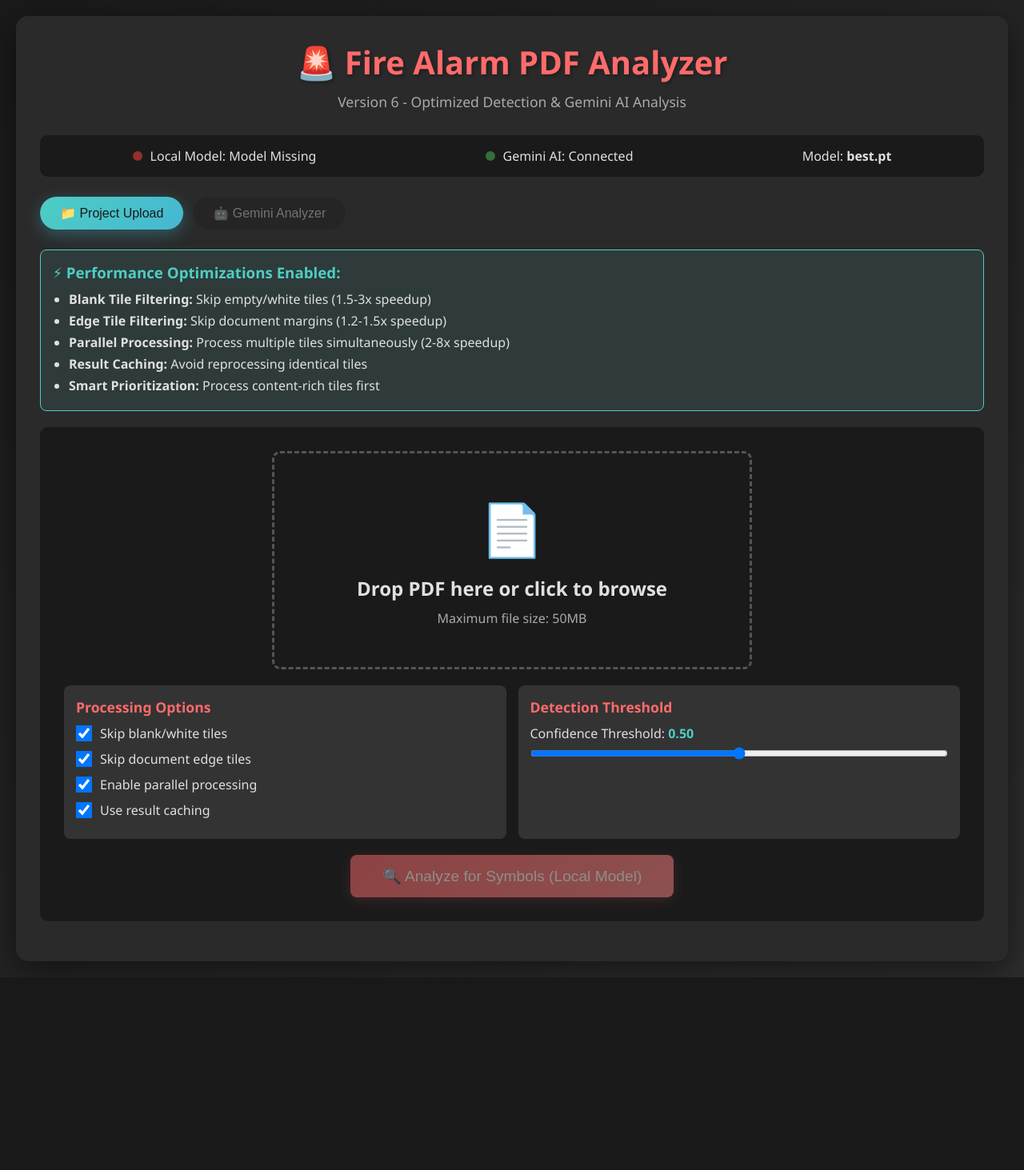
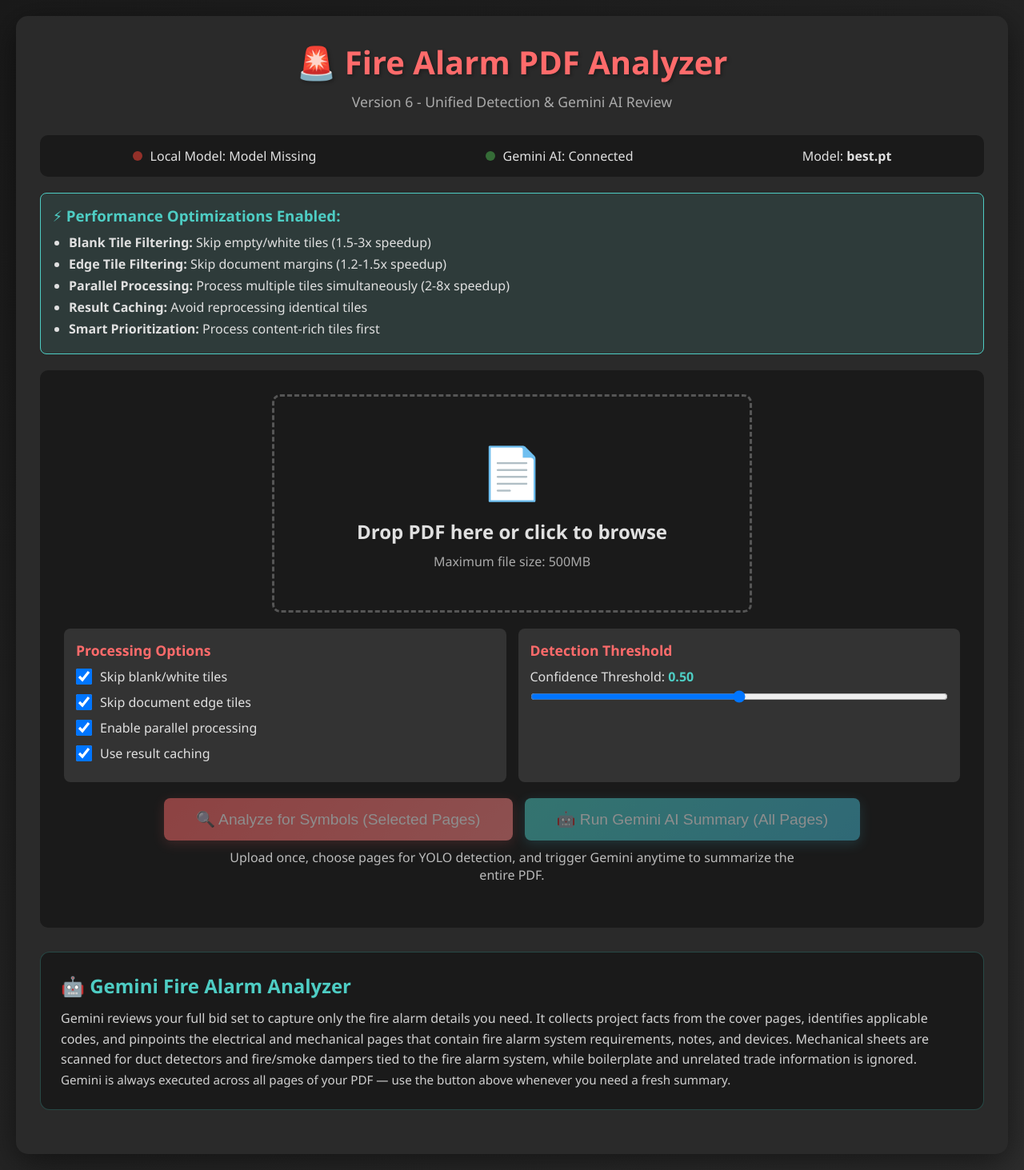
Before and after one commit to dms0313/Fire-Alarm-Project-Takeoff-Assistant, a Flask app: page / in a window 1280 px wide. Shown: the whole page at 80% size. Before the commit the page ends 1222 px from the top, so only its background shows below. Run offline with Flask 3, Linux system fonts and the light colour scheme; some libraries are stand-ins or nearby versions.

Commit message:
Refine Gemini output and annotation visuals

```diff
--- a/config.py
+++ b/config.py
@@ -120,7 +120,7 @@ MAX_CACHE_SIZE = 1000
 # =============================================================================
 # FLASK SETTINGS
 # =============================================================================
-MAX_CONTENT_LENGTH = 100 * 1024 * 1024  # 50MB max file size
+MAX_CONTENT_LENGTH = 500 * 1024 * 1024  # 500MB max file size
 PORT = int(os.environ.get('PORT', 5003))
 
 # =============================================================================
--- a/routes/analysis.py
+++ b/routes/analysis.py
@@ -32,7 +32,7 @@ def register_analysis_routes(app, analyzer):
         """Serve the main HTML interface"""
         # Read HTML from template file
         template_path = os.path.join(os.path.dirname(__file__), '..', 'templates', 'index.html')
-        with open(template_path, 'r') as f:
+        with open(template_path, 'r', encoding='utf-8') as f:
             html_content = f.read()
         return render_template_string(html_content)
 
--- a/routes/preview.py
+++ b/routes/preview.py
@@ -173,7 +173,7 @@ def register_preview_routes(app, analyzer):
                 x2 = x_center_180 + (w_180 / 2)
                 y2 = y_center_180 + (h_180 / 2)
 
-                draw.rectangle([x1, y1, x2, y2], outline="red", width=2)
+                draw.rectangle([x1, y1, x2, y2], outline="red", width=4)
                 label = f"{d_type} ({conf*100:.1f}%)"
                 draw.text((x1, y1 - 10), label, fill="red", font=font)
 
--- a/static/css/style.css
+++ b/static/css/style.css
@@ -117,6 +117,21 @@ h1 {
 
 .tab-panel.active {
     display: block;
+}
+
+.analysis-panel {
+    margin-top: 20px;
+}
+
+.analysis-helper {
+    margin: 10px auto 25px auto;
+    color: #bbb;
+    text-align: center;
+    max-width: 720px;
+}
+
+.gemini-panel {
+    margin-top: 30px;
 }
 
 .action-row {
--- a/static/js/main.js
+++ b/static/js/main.js
@@ -18,9 +18,6 @@ const devicesGrid = document.getElementById('devicesGrid');
 const previewSection = document.getElementById('previewSection');
 const previewGrid = document.getElementById('previewGrid');
 const exportBtn = document.getElementById('exportBtn');
-const tabButtons = document.querySelectorAll('.tab-button');
-const tabPanels = document.querySelectorAll('.tab-panel');
-const geminiTabBtn = document.getElementById('tabButtonGemini');
 const startGeminiBtn = document.getElementById('startGeminiBtn');
 const geminiProgress = document.getElementById('geminiProgress');
 const geminiProgressText = document.getElementById('geminiProgressText');
@@ -32,7 +29,6 @@ let geminiConfigured = false;
 
 // Initialisation
 DocumentReady(() => {
-    setupTabs();
     setupUploadInteractions();
     setupControls();
     resetGeminiUI();
@@ -46,29 +42,6 @@ function DocumentReady(callback) {
     } else {
         callback();
     }
-}
-
-// Tab handling
-function setupTabs() {
-    tabButtons.forEach((button) => {
-        button.addEventListener('click', () => {
-            if (button.disabled) return;
-            switchTab(button.dataset.tab);
-        });
-    });
-}
-
-function switchTab(tabName) {
-    tabButtons.forEach((button) => {
-        const isActive = button.dataset.tab === tabName;
-        button.classList.toggle('active', isActive);
-        button.setAttribute('aria-selected', isActive);
-    });
-
-    tabPanels.forEach((panel) => {
-        const isActive = panel.id === `tab-${tabName}`;
-        panel.classList.toggle('active', isActive);
-    });
 }
 
 // Upload + controls
@@ -137,8 +110,8 @@ function handleFiles(files) {
         return;
     }
 
-    if (file.size > 50 * 1024 * 1024) {
-        showError('File size must be less than 50MB');
+    if (file.size > 500 * 1024 * 1024) {
+        showError('File size must be less than 500MB');
         return;
     }
 
@@ -166,10 +139,6 @@ function handleFiles(files) {
     if (analyzeBtn) {
         analyzeBtn.disabled = false;
     }
-    if (geminiTabBtn) {
-        geminiTabBtn.disabled = false;
-        geminiTabBtn.removeAttribute('title');
-    }
     updateGeminiButtonAvailability();
 
     resetGeminiUI();
@@ -193,10 +162,6 @@ function showError(message) {
     }
     if (analyzeBtn) {
         analyzeBtn.disabled = true;
-    }
-    if (geminiTabBtn) {
-        geminiTabBtn.disabled = true;
-        geminiTabBtn.title = 'Upload a PDF to enable Gemini';
     }
     updateGeminiButtonAvailability();
     resetGeminiUI();
@@ -767,6 +732,12 @@ function displayGeminiResults(data) {
     } = data;
 
     geminiResultsSection.appendChild(buildProjectInfoCard(projectInfo));
+
+    const highLevelCard = buildHighLevelDetailsCard(specifications);
+    if (highLevelCard) {
+        geminiResultsSection.appendChild(highLevelCard);
+    }
+
     geminiResultsSection.appendChild(buildCodeCard(codeRequirements));
     geminiResultsSection.appendChild(buildFireAlarmPagesCard(fireAlarmPages));
     geminiResultsSection.appendChild(buildFireAlarmNotesCard(fireAlarmNotes));
@@ -784,22 +755,17 @@ function displayGeminiError(message) {
     geminiResultsSection.classList.remove('hidden');
     geminiResultsSection.innerHTML = '';
 
-    const card = document.createElement('div');
-    card.className = 'gemini-card full-width';
-
-    const heading = document.createElement('h3');
-    heading.textContent = 'Gemini Analysis Error';
-    card.appendChild(heading);
+    const { card, content } = createGeminiCard('Gemini Analysis Error', 'full-width');
 
     const paragraph = document.createElement('p');
     paragraph.textContent = message || 'An unexpected error occurred while running Gemini analysis.';
-    card.appendChild(paragraph);
+    content.appendChild(paragraph);
 
     geminiResultsSection.appendChild(card);
 }
 
 function buildProjectInfoCard(projectInfo) {
-    const card = createGeminiCard('Project Overview', 'full-width');
+    const { card, content } = createGeminiCard('Project Overview', 'full-width');
     const details = [
         ['Project Name', projectInfo.project_name],
         ['Location', projectInfo.location],
@@ -810,56 +776,91 @@ function buildProjectInfoCard(projectInfo) {
         ['Project Number', projectInfo.project_number],
     ];
 
-    details.forEach(([label, value]) => card.appendChild(createInfoRow(label, value)));
+    const actions = document.createElement('div');
+    actions.className = 'card-actions';
+    const copyButton = document.createElement('button');
+    copyButton.type = 'button';
+    copyButton.className = 'copy-btn';
+    copyButton.textContent = 'Copy Overview';
+    copyButton.dataset.defaultText = 'Copy Overview';
+    copyButton.setAttribute('aria-label', 'Copy Project Overview');
+    copyButton.addEventListener('click', () => {
+        const rows = [];
+        details.forEach(([label, value]) => {
+            if (value !== undefined && value !== null && value !== '') {
+                rows.push(`${label}: ${formatValue(value)}`);
+            }
+        });
+        if (projectInfo.scope_summary) {
+            rows.push(`Scope Summary: ${projectInfo.scope_summary}`);
+        }
+        const textToCopy = rows.join('\n');
+        copyTextToClipboard(copyButton, textToCopy);
+    });
+    actions.appendChild(copyButton);
+    content.appendChild(actions);
+
+    details.forEach(([label, value]) => content.appendChild(createInfoRow(label, value)));
 
     if (projectInfo.scope_summary) {
         const scopeHeading = document.createElement('h4');
         scopeHeading.textContent = 'Scope Summary';
-        card.appendChild(scopeHeading);
+        content.appendChild(scopeHeading);
 
         const scopeParagraph = document.createElement('p');
         scopeParagraph.textContent = projectInfo.scope_summary;
-        card.appendChild(scopeParagraph);
+        content.appendChild(scopeParagraph);
     }
 
     return card;
 }
 
-function buildCodeCard(codeRequirements) {
-    const card = createGeminiCard('Applicable Codes & Standards', 'full-width');
-    const categories = {
-        'Building Codes': codeRequirements.building_codes,
-        'Fire Codes': codeRequirements.fire_codes,
-        'Electrical Codes': codeRequirements.electrical_codes,
-        'Fire Alarm Standards': codeRequirements.fire_alarm_standards,
-        'Local Codes': codeRequirements.local_codes,
-    };
-
-    Object.entries(categories).forEach(([title, values]) => {
-        const sectionTitle = document.createElement('h4');
-        sectionTitle.textContent = title;
-        card.appendChild(sectionTitle);
+function buildCodeCard(codeRequirements = {}) {
+    const { card, content } = createGeminiCard('Fire Alarm Codes & Standards', 'full-width');
+    const codes = codeRequirements.fire_alarm_codes || codeRequirements.fire_alarm_standards || [];
 
     const list = document.createElement('ul');
-        if (Array.isArray(values) && values.length > 0) {
-            values.forEach((item) => {
+    if (Array.isArray(codes) && codes.length > 0) {
+        codes.forEach((code) => {
             const li = document.createElement('li');
-                li.textContent = item;
+            li.textContent = code;
             list.appendChild(li);
         });
     } else {
         const li = document.createElement('li');
-            li.textContent = 'Not specified in the provided pages.';
+        li.textContent = 'No fire alarm-specific codes were identified in the provided text.';
         list.appendChild(li);
     }
-        card.appendChild(list);
-    });
+
+    content.appendChild(list);
+    return card;
+}
+
+function buildHighLevelDetailsCard(specifications = {}) {
+    const sprinklerSystem = getSpecValue(specifications, 'SPRINKLER_SYSTEM');
+    const approvedManufacturers = getSpecValue(specifications, 'APPROVED_MANUFACTURERS');
+    const audioSystem = getSpecValue(specifications, 'AUDIO_SYSTEM');
+
+    const { card, content } = createGeminiCard('High-Level Fire Alarm Details', 'full-width');
+
+    const rows = [
+        ['Sprinkler System Monitoring', sprinklerSystem],
+        ['Approved Manufacturers', approvedManufacturers],
+        ['Audio / Voice Requirement', audioSystem],
+    ];
+
+    rows.forEach(([label, value]) => content.appendChild(createInfoRow(label, value)));
+
+    const helper = document.createElement('p');
+    helper.className = 'card-helper';
+    helper.textContent = 'Summarizes sprinkler tie-ins, approved vendors, and audio requirements pulled from the fire alarm specs.';
+    content.appendChild(helper);
 
     return card;
 }
 
 function buildFireAlarmPagesCard(fireAlarmPages) {
-    const card = createGeminiCard('Fire Alarm Focus Pages');
+    const { card, content } = createGeminiCard('Fire Alarm Focus Pages');
 
     if (Array.isArray(fireAlarmPages) && fireAlarmPages.length > 0) {
         const chipContainer = document.createElement('div');
@@ -869,20 +870,20 @@ function buildFireAlarmPagesCard(fireAlarmPages) {
             chip.textContent = `Page ${page}`;
             chipContainer.appendChild(chip);
         });
-        card.appendChild(chipContainer);
+        content.appendChild(chipContainer);
     } else {
-        card.appendChild(createInfoRow('Pages', null));
+        content.appendChild(createInfoRow('Pages', null));
     }
 
     const helper = document.createElement('p');
     helper.textContent = 'These sheets typically include electrical power/special systems plans and general notes containing fire alarm symbols and requirements.';
-    card.appendChild(helper);
+    content.appendChild(helper);
 
     return card;
 }
 
 function buildFireAlarmNotesCard(fireAlarmNotes) {
-    const card = createGeminiCard('Fire Alarm System Notes', 'full-width');
+    const { card, content } = createGeminiCard('Fire Alarm System Notes', 'full-width');
 
     if (Array.isArray(fireAlarmNotes) && fireAlarmNotes.length > 0) {
         const list = document.createElement('ul');
@@ -905,24 +906,24 @@ function buildFireAlarmNotesCard(fireAlarmNotes) {
             item.appendChild(noteContent);
             list.appendChild(item);
         });
-        card.appendChild(list);
+        content.appendChild(list);
     } else {
         const paragraph = document.createElement('p');
         paragraph.textContent = 'No project-specific fire alarm notes were identified.';
-        card.appendChild(paragraph);
+        content.appendChild(paragraph);
     }
 
     return card;
 }
 
 function buildMechanicalCard(mechanicalDevices = {}) {
-    const card = createGeminiCard('Mechanical Coordination', 'full-width');
+    const { card, content } = createGeminiCard('Mechanical Coordination', 'full-width');
     const { duct_detectors: ductDetectors = [], dampers = [] } = mechanicalDevices;
 
     const createDeviceList = (title, devices) => {
         const sectionTitle = document.createElement('h4');
         sectionTitle.textContent = title;
-        card.appendChild(sectionTitle);
+        content.appendChild(sectionTitle);
 
         const list = document.createElement('ul');
         if (Array.isArray(devices) && devices.length > 0) {
@@ -954,7 +955,7 @@ function buildMechanicalCard(mechanicalDevices = {}) {
             li.textContent = 'No devices noted.';
             list.appendChild(li);
         }
-        card.appendChild(list);
+        content.appendChild(list);
     };
 
     createDeviceList('Duct Detectors', ductDetectors);
@@ -964,24 +965,38 @@ function buildMechanicalCard(mechanicalDevices = {}) {
 }
 
 function buildSpecificationsCard(specifications = {}) {
-    const card = createGeminiCard('Fire Alarm System Specifications', 'full-width');
+    const { card, content } = createGeminiCard('Fire Alarm System Specifications', 'full-width');
 
     if (specifications && Object.keys(specifications).length > 0) {
-        Object.entries(specifications).forEach(([key, value]) => {
-            card.appendChild(createInfoRow(formatSpecLabel(key), value));
+        const reservedKeys = ['SPRINKLER_SYSTEM', 'APPROVED_MANUFACTURERS', 'AUDIO_SYSTEM'];
+        const entries = Object.entries(specifications).filter(([key]) => {
+            if (!key) return false;
+            if (key === 'error') return false;
+            const normalized = key.toString().toUpperCase();
+            return !reservedKeys.includes(normalized);
         });
+
+        if (entries.length === 0) {
+            const paragraph = document.createElement('p');
+            paragraph.textContent = 'No additional system specifications were captured.';
+            content.appendChild(paragraph);
+        } else {
+            entries.forEach(([key, value]) => {
+                content.appendChild(createInfoRow(formatSpecLabel(key), value));
+            });
+        }
     } else {
         const paragraph = document.createElement('p');
         paragraph.textContent = 'No additional system specifications were captured.';
-        card.appendChild(paragraph);
+        content.appendChild(paragraph);
     }
 
     return card;
 }
 
 function buildSummaryCard(totalPages, analysisTimestamp) {
-    const card = createGeminiCard('Analysis Summary');
-    card.appendChild(createInfoRow('Total Pages Reviewed', totalPages));
+    const { card, content } = createGeminiCard('Analysis Summary');
+    content.appendChild(createInfoRow('Total Pages Reviewed', totalPages));
 
     if (analysisTimestamp) {
         const summaryDate = new Date(analysisTimestamp);
@@ -989,26 +1004,66 @@ function buildSummaryCard(totalPages, analysisTimestamp) {
             dateStyle: 'medium',
             timeStyle: 'short',
         });
-        card.appendChild(createInfoRow('Generated', formatted));
+        content.appendChild(createInfoRow('Generated', formatted));
     }
 
     const helper = document.createElement('p');
     helper.textContent = 'Only cover pages, fire alarm-related electrical sheets, and mechanical notes impacting the fire alarm system were considered. Plumbing and unrelated trades were ignored.';
-    card.appendChild(helper);
+    content.appendChild(helper);
 
     return card;
 }
 
+function getSpecValue(specifications, key) {
+    if (!specifications || !key) {
+        return undefined;
+    }
+
+    if (Object.prototype.hasOwnProperty.call(specifications, key)) {
+        return specifications[key];
+    }
+
+    const lower = key.toLowerCase();
+    if (Object.prototype.hasOwnProperty.call(specifications, lower)) {
+        return specifications[lower];
+    }
+
+    const upper = key.toUpperCase();
+    if (Object.prototype.hasOwnProperty.call(specifications, upper)) {
+        return specifications[upper];
+    }
+
+    return undefined;
+}
+
 function createGeminiCard(title, extraClass) {
-    const card = document.createElement('div');
+    const card = document.createElement('details');
     card.className = 'gemini-card';
+    card.open = true;
     if (extraClass) {
         card.classList.add(extraClass);
     }
-    const heading = document.createElement('h3');
-    heading.textContent = title;
-    card.appendChild(heading);
-    return card;
+
+    const summary = document.createElement('summary');
+    summary.className = 'card-summary';
+    const titleSpan = document.createElement('span');
+    titleSpan.textContent = title;
+    const icon = document.createElement('span');
+    icon.className = 'toggle-icon';
+    icon.textContent = '−';
+    summary.appendChild(titleSpan);
+    summary.appendChild(icon);
+    card.appendChild(summary);
+
+    const content = document.createElement('div');
+    content.className = 'card-content';
+    card.appendChild(content);
+
+    card.addEventListener('toggle', () => {
+        icon.textContent = card.open ? '−' : '+';
+    });
+
+    return { card, content };
 }
 
 function createInfoRow(label, value) {
@@ -1047,6 +1102,39 @@ function formatValue(value) {
             .join('; ');
     }
     return typeof value === 'string' ? value.trim() : value;
+}
+
+async function copyTextToClipboard(button, text) {
+    if (!text) {
+        return;
+    }
+
+    const original = button.dataset.defaultText || button.textContent;
+    try {
+        if (navigator.clipboard && navigator.clipboard.writeText) {
+            await navigator.clipboard.writeText(text);
+        } else {
+            const textarea = document.createElement('textarea');
+            textarea.value = text;
+            textarea.style.position = 'fixed';
+            textarea.style.opacity = '0';
+            document.body.appendChild(textarea);
+            textarea.focus();
+            textarea.select();
+            document.execCommand('copy');
+            document.body.removeChild(textarea);
+        }
+        button.textContent = 'Copied!';
+        setTimeout(() => {
+            button.textContent = original;
+        }, 2000);
+    } catch (err) {
+        console.error('Failed to copy overview', err);
+        button.textContent = 'Copy failed';
+        setTimeout(() => {
+            button.textContent = original;
+        }, 2000);
+    }
 }
 
 // Preview modal helpers
--- a/templates/index.html
+++ b/templates/index.html
@@ -10,7 +10,7 @@
 <body>
     <div class="container">
         <h1>🚨 Fire Alarm PDF Analyzer</h1>
-        <p class="subtitle">Version 6 - Optimized Detection &amp; Gemini AI Analysis</p>
+        <p class="subtitle">Version 6 - Unified Detection &amp; Gemini AI Review</p>
 
         <div class="status-bar" role="status">
             <div class="status-item">
@@ -26,16 +26,7 @@
             </div>
         </div>
 
-        <div class="tab-container" role="tablist">
-            <button class="tab-button active" id="tabButtonUpload" data-tab="upload" role="tab" aria-selected="true" aria-controls="tab-upload">
-                📁 Project Upload
-            </button>
-            <button class="tab-button" id="tabButtonGemini" data-tab="gemini" role="tab" aria-selected="false" aria-controls="tab-gemini" disabled title="Upload a PDF to enable Gemini">
-                🤖 Gemini Analyzer
-            </button>
-        </div>
-
-        <section id="tab-upload" class="tab-panel active" role="tabpanel" aria-labelledby="tabButtonUpload">
+        <section class="analysis-panel" id="analysisPanel">
             <div class="info-banner">
                 <h3>⚡ Performance Optimizations Enabled:</h3>
                 <ul>
@@ -52,7 +43,7 @@
                     <div class="drop-zone" id="dropZone" tabindex="0" role="button" aria-label="Click to select or drop PDF file">
                         <div class="drop-zone-icon">📄</div>
                         <h2>Drop PDF here or click to browse</h2>
-                        <p class="upload-help">Maximum file size: 50MB</p>
+                        <p class="upload-help">Maximum file size: 500MB</p>
                         <input type="file" id="fileInput" accept=".pdf,.PDF" style="display: none;">
                     </div>
                     <div id="fileName" class="file-name"></div>
@@ -99,8 +90,10 @@
                 </div>
 
                 <div class="action-row">
-                    <button class="btn" id="analyzeBtn" disabled>🔍 Analyze for Symbols (Local Model)</button>
+                    <button class="btn" id="analyzeBtn" disabled>🔍 Analyze for Symbols (Selected Pages)</button>
+                    <button class="btn btn-gemini" id="startGeminiBtn" disabled>🤖 Run Gemini AI Summary (All Pages)</button>
                 </div>
+                <p class="analysis-helper">Upload once, choose pages for YOLO detection, and trigger Gemini anytime to summarize the entire PDF.</p>
 
                 <div class="progress-section" id="progressSection">
                     <div class="progress-bar">
@@ -126,7 +119,7 @@
             </div>
         </section>
 
-        <section id="tab-gemini" class="tab-panel" role="tabpanel" aria-labelledby="tabButtonGemini">
+        <section class="gemini-panel" id="geminiPanel">
             <div class="gemini-header">
                 <h2>🤖 Gemini Fire Alarm Analyzer</h2>
                 <p>
@@ -136,11 +129,7 @@
                     duct detectors and fire/smoke dampers tied to the fire alarm system, while boilerplate and unrelated trade
                     information is ignored.
                 </p>
-            </div>
-
-            <div class="gemini-actions">
-                <button class="btn btn-gemini" id="startGeminiBtn" disabled>Start Gemini Analysis</button>
-                <p class="gemini-helper">Gemini only runs when you click start so you can control API usage.</p>
+                <p class="gemini-helper">Gemini is always executed across all pages of your PDF — use the button above whenever you need a fresh summary.</p>
             </div>
 
             <div class="gemini-progress hidden" id="geminiProgress" role="status" aria-live="polite">
```
Also changed, not shown: other parts of static/css/style.css (+63 -6 lines), guides/ARCHITECTURE.md (+1 -1 lines), guides/QUICK_START.md (+2 -2 lines), modules/gemini_analyzer.py (+23 -17 lines), guides/README.md. Lines whose indentation alone changed are shown as unchanged.
